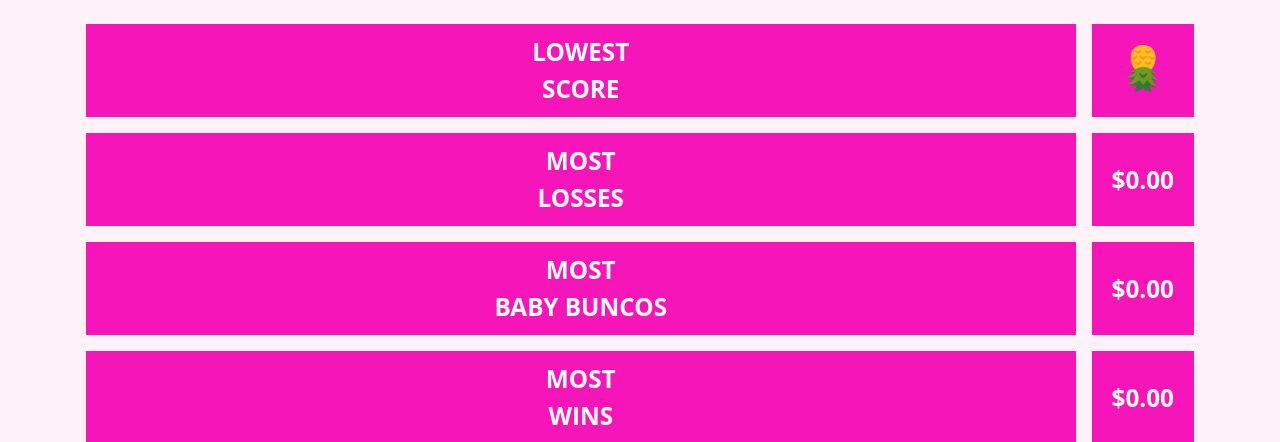
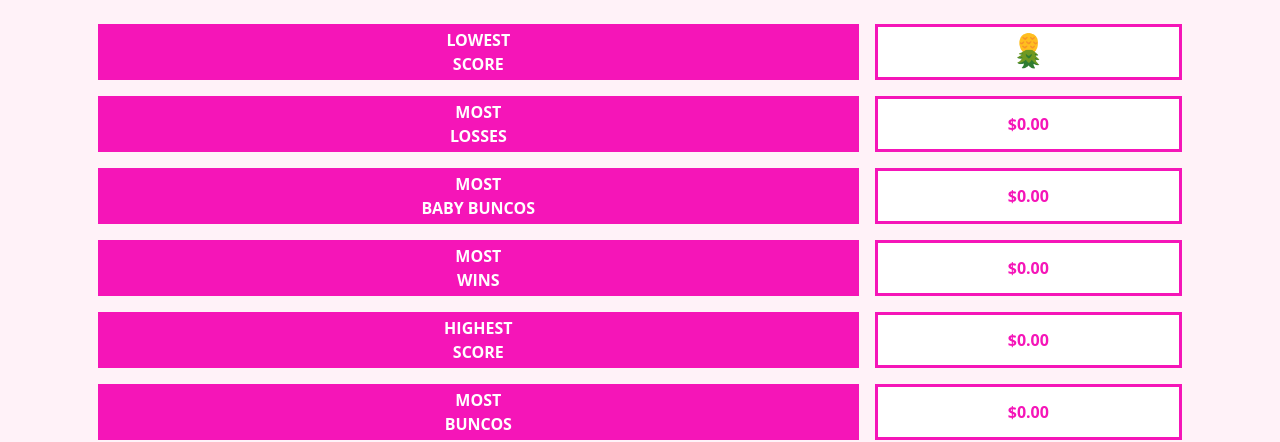
Before and after one commit to nicknielsen/buncoCalculator, a plain HTML site: page index.html in a window 1280 px wide. Shown: the part 386-828 px from the top of the page. Drawn offline with nearby package versions, Linux system fonts and the light colour scheme; a web font is replaced by a local one.

Commit message:
Update table and add back to home button

```diff
--- a/index.html
+++ b/index.html
@@ -32,37 +32,40 @@
                 <label id="totalPotLabel" for="totalPot">How much did each player put in?</label>
             </div>
         </div>
-    <div class="row mt-5 text-center">
-        <h2>Winnings</h2>
-    </div>
-    <div class="row justify-content-center">
+        <div class="row mt-5 text-center">
+            <h2>Winnings</h2>
+        </div>
+        <div class="row justify-content-center">
             <table class="text-uppercase">
                 <tr>
-                    <td>Lowest<br>Score</td>
-                    <td class="flip_V">🍍</td>
+                    <td class="td-left">Lowest<br>Score</td>
+                    <td id="flip_V" class="td-right">🍍</td>
                 </tr>
                 <tr>
-                    <td>Most<br>Losses</td>
-                    <td><span id="mostLosses">$0.00</span></td>
+                    <td class="td-left">Most<br>Losses</td>
+                    <td class="td-right"><span id="mostLosses">$0.00</span></td>
                 </tr>
                 <tr>
-                    <td>Most<br>Baby Buncos</td>
-                    <td><span id="mostBabyBuncos">$0.00</span></td>
+                    <td class="td-left">Most<br>Baby Buncos</td>
+                    <td class="td-right"><span id="mostBabyBuncos">$0.00</span></td>
                 </tr>
                 <tr>
-                    <td>Most<br>Wins</td>
-                    <td><span id="mostWins">$0.00</span></td>
+                    <td class="td-left">Most<br>Wins</td>
+                    <td class="td-right"><span id="mostWins">$0.00</span></td>
                 </tr>
                 <tr>
-                    <td>Highest<br>Score</td>
-                    <td><span id="highestScore">$0.00</span></td>
+                    <td class="td-left">Highest<br>Score</td>
+                    <td class="td-right"><span id="highestScore">$0.00</span></td>
                 </tr>
                 <tr>
-                    <td>Most<br>Buncos</td>
-                    <td><span id="mostBuncos">$0.00</span></td>
+                    <td class="td-left">Most<br>Buncos</td>
+                    <td class="td-right"><span id="mostBuncos">$0.00</span></td>
                 </tr>
             </table>
-    </div>
+        </div>
+        <div class="row justify-content-center mt-3 mx-5">
+            <a id="btn-back-to-home" class="btn btn-primary" href="https://www.buncobabz.com/" role="button">&larr; Back to Home</a>
+        </div>
     </div>
     <script src="script.js"></script>
     <script src="https://cdn.jsdelivr.net/npm/bootstrap@5.3.6/dist/js/bootstrap.bundle.min.js"
--- a/styles.css
+++ b/styles.css
@@ -12,7 +12,7 @@ h1 {
     font-style: normal;
     font-variant: normal;
     font-size: 400%;
-    color: rgba(255, 99, 64, 1);
+    color: #ff6340
 }
 
 h2 {
@@ -56,54 +56,45 @@ p {
     border-style: solid;
 }
 
-.col-left {
+.td-right {
+    border: solid 3px #f515b8;
+    color: #f515b8;
     background-color: white;
-    height: 6em;
-    width: 6em;
-}
-
-.col-right {
-    background-color: white;
-    height: 6em;
-    width: 6em;
-}
-
-td {
-    border-collapse: collapse;
-    border-width: 1rem;
-    border-color: #fff2f8;
-    height: 108%;
-    width: 105%;
-    text-align: center;
-    justify-content: center;
-    padding: 10px 20px 10px 20px;
-    margin: 0;
-    font-family: 'Open Sans', Arial, Helvetica, sans-serif;
-    font-weight: bold;
-    font-size: 115%;
-    color: white;
-    background-color: #f515b8;
     overflow: hidden;
 }
 
-table, tr {
-    border-collapse: collapse;
-    border-width: 1rem;
-    border-color: #fff2f8;
-    height: 108%;
-    width: 105%;
-    text-align: center;
-    justify-content: center;
-    padding: 10px 20px 10px 20px;
-    margin-left: auto;
-    margin-right: auto;
+.td-left {
+    border: solid 3px #f515b8;
+    background-color: #f515b8;
+    color: white;
+
+}
+
+table {
+    border-collapse: separate;
+    border-spacing: 1rem;
     font-family: 'Open Sans', Arial, Helvetica, sans-serif;
     font-weight: bold;
-    font-size: 115%;
-    color: white;
+    font-size: 100%;
 }
 
-.flip_V{
+#flip_V {
     transform: scale(1, -1);
     font-size: 200%;
 }
+
+#btn-back-to-home {
+    background-color: #2848c0;
+    border: solid 3px #f515b8;
+    color: white;
+    font-family: 'Open Sans', Arial, Helvetica, sans-serif;
+    font-weight: bold;
+}
+
+#btn-back-to-home:hover {
+    background-color: #ff6340;
+    border: solid 3px #2848c0;
+    color: white;
+    font-family: 'Open Sans', Arial, Helvetica, sans-serif;
+    font-weight: bold;
+}
```
